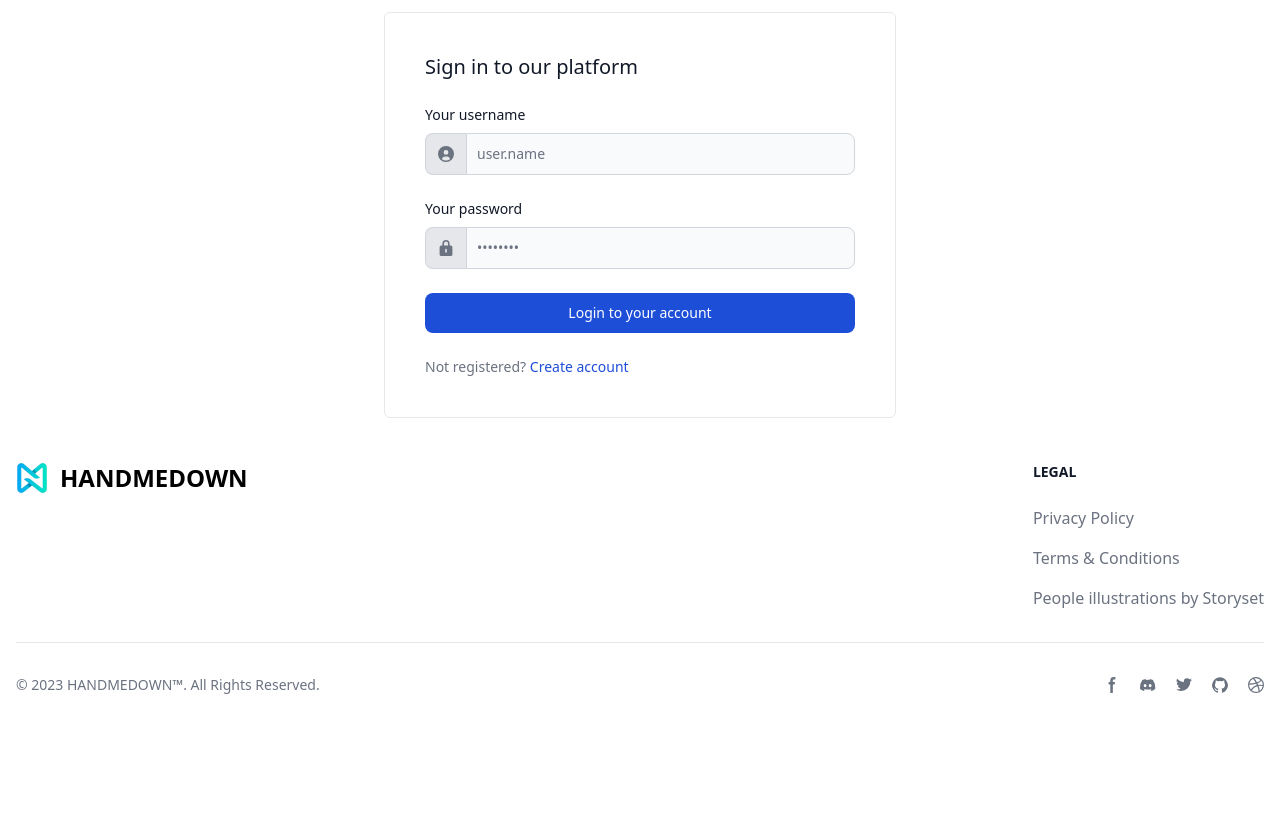
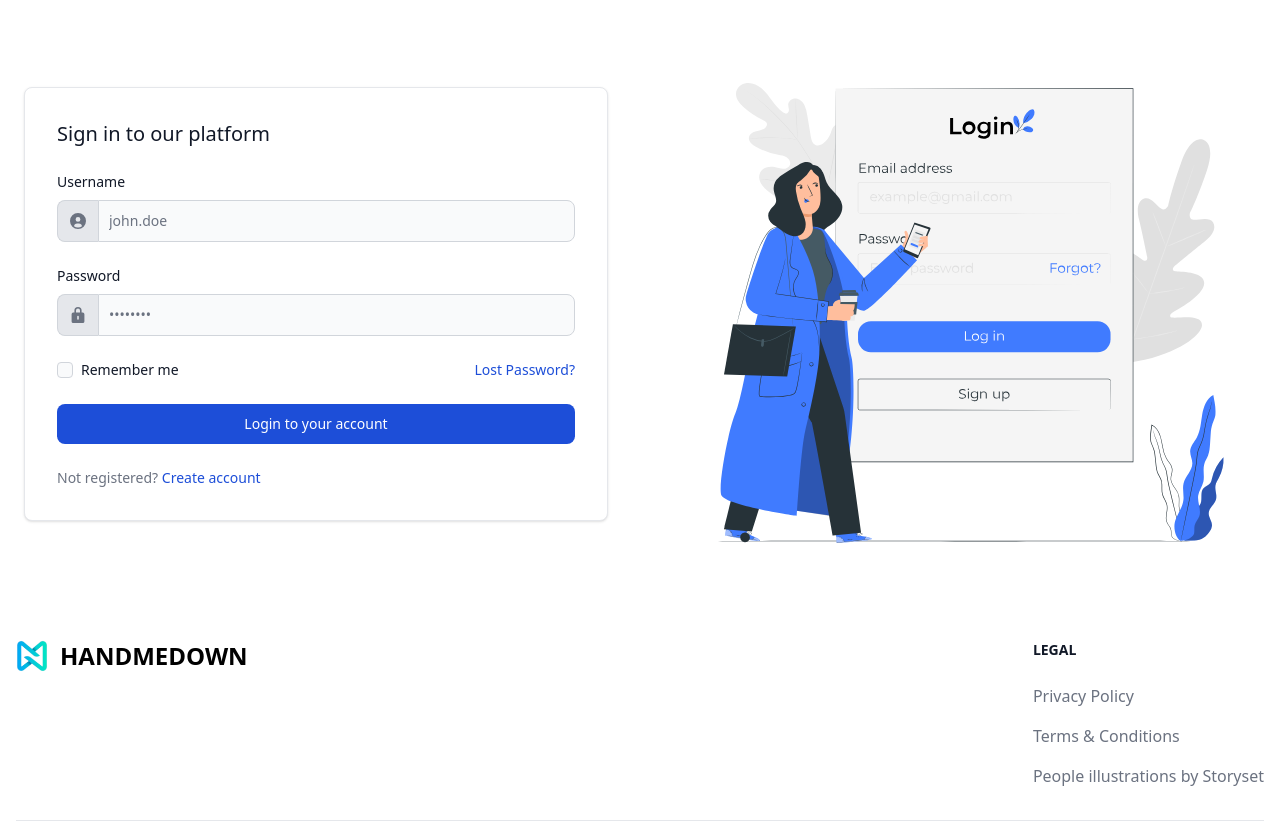
Before and after one commit to AristonCatipay/django_online_marketplace, a Django app: page /signin/ in a window 1280 px wide. Shown: the part 72-908 px from the top of the page. Before the commit the page ends 766 px from the top, so only its background shows below. Run offline with Django 4.2, Linux system fonts and the light colour scheme; style sheets or scripts are compiled from the project's sources; some libraries are stand-ins or nearby versions.

Commit message:
Update the design of the login form.

```diff
--- a/core/templates/core/signin.html
+++ b/core/templates/core/signin.html
@@ -1,15 +1,17 @@
 {% extends 'core/base.html' %}
 
 {% block title %}{{ title }}{% endblock %}
-
+{% load static %}
 {% block content %}
-<div class="flex justify-center">
-  <div class="w-full max-w-lg p-6 md:px-10 md:py-10 rounded-md border border-gray-200 dark:border-gray-700">
-    <form class="space-y-6" action="." method="post">
+<section class="max-w-screen-xl mx-auto px-3">
+  <!-- Row -->
+  <div class="items-center gap-8 lg:grid lg:grid-cols-2 xl:gap-16">
+    <div class="w-full max-w-screen-xl px-4 py-4 bg-white border border-gray-200 rounded-lg shadow sm:p-6 md:p-8 dark:bg-gray-800 dark:border-gray-700">
+      <form class="space-y-6" action="#">
           <h5 class="text-xl font-medium text-gray-900 dark:text-white">Sign in to our platform</h5>
           {% csrf_token %}
           <div>
-        <label for="username" class="block mb-2 text-sm font-medium text-gray-900 dark:text-white">Your username</label>
+            <label for="username" class="block mb-2 text-sm font-medium text-gray-900 dark:text-white">Username</label>
             <div class="flex">
               <span
                 class="inline-flex items-center px-3 text-sm text-gray-900 bg-gray-200 border border-e-0 border-gray-300 rounded-l-lg dark:bg-gray-600 dark:text-gray-400 dark:border-gray-600">
@@ -21,11 +23,11 @@
               </span>
               <input type="text" name="username" id="username"
                 class="rounded-r-lg bg-gray-50 border border-gray-300 text-gray-900 focus:ring-blue-500 focus:border-blue-500 block flex-1 min-w-0 w-full text-sm p-2.5  dark:bg-gray-700 dark:border-gray-600 dark:placeholder-gray-400 dark:text-white dark:focus:ring-blue-500 dark:focus:border-blue-500"
-            placeholder="user.name" required>
+                placeholder="john.doe" required>
             </div>
           </div>
           <div>
-        <label for="password" class="block mb-2 text-sm font-medium text-gray-900 dark:text-white">Your password</label>
+            <label for="password" class="block mb-2 text-sm font-medium text-gray-900 dark:text-white">Password</label>
             <div class="flex">
               <span
                 class="inline-flex items-center px-3 text-sm text-gray-900 bg-gray-200 border border-e-0 border-gray-300 rounded-l-lg dark:bg-gray-600 dark:text-gray-400 dark:border-gray-600">
@@ -40,14 +42,22 @@
                 required>
             </div>
           </div>
-      <button type="submit"
-        class="w-full text-white bg-blue-700 hover:bg-blue-800 focus:ring-4 focus:outline-none focus:ring-blue-300 font-medium rounded-lg text-sm px-5 py-2.5 text-center dark:bg-blue-600 dark:hover:bg-blue-700 dark:focus:ring-blue-800">Login
-        to your account</button>
+          <div class="flex items-start">
+              <div class="flex items-start">
+                  <div class="flex items-center h-5">
+                      <input id="remember" type="checkbox" value="" class="w-4 h-4 border border-gray-300 rounded bg-gray-50 focus:ring-3 focus:ring-blue-300 dark:bg-gray-700 dark:border-gray-600 dark:focus:ring-blue-600 dark:ring-offset-gray-800 dark:focus:ring-offset-gray-800" required>
+                  </div>
+                  <label for="remember" class="ms-2 text-sm font-medium text-gray-900 dark:text-gray-300">Remember me</label>
+              </div>
+              <a href="#" class="ms-auto text-sm text-blue-700 hover:underline dark:text-blue-500">Lost Password?</a>
+          </div>
+          <button type="submit" class="w-full text-white bg-blue-700 hover:bg-blue-800 focus:ring-4 focus:outline-none focus:ring-blue-300 font-medium rounded-lg text-sm px-5 py-2.5 text-center dark:bg-blue-600 dark:hover:bg-blue-700 dark:focus:ring-blue-800">Login to your account</button>
           <div class="text-sm font-medium text-gray-500 dark:text-gray-300">
-        Not registered? <a href="{% url 'core:signup' %}"
-          class="text-blue-700 hover:underline dark:text-blue-500">Create account</a>
+              Not registered? <a href="{% url 'core:signup' %}" class="text-blue-700 hover:underline dark:text-blue-500">Create account</a>
           </div>
       </form>
     </div>
+      <img class="hidden w-full mb-4 rounded-lg lg:mb-0 md:flex" src="{% static 'login-handmedown.svg' %}" alt="Login Image">
   </div>
+</section>
 {% endblock %}
```
Also changed, not shown: static/login-handmedown.svg (added). Lines whose indentation alone changed are shown as unchanged.
